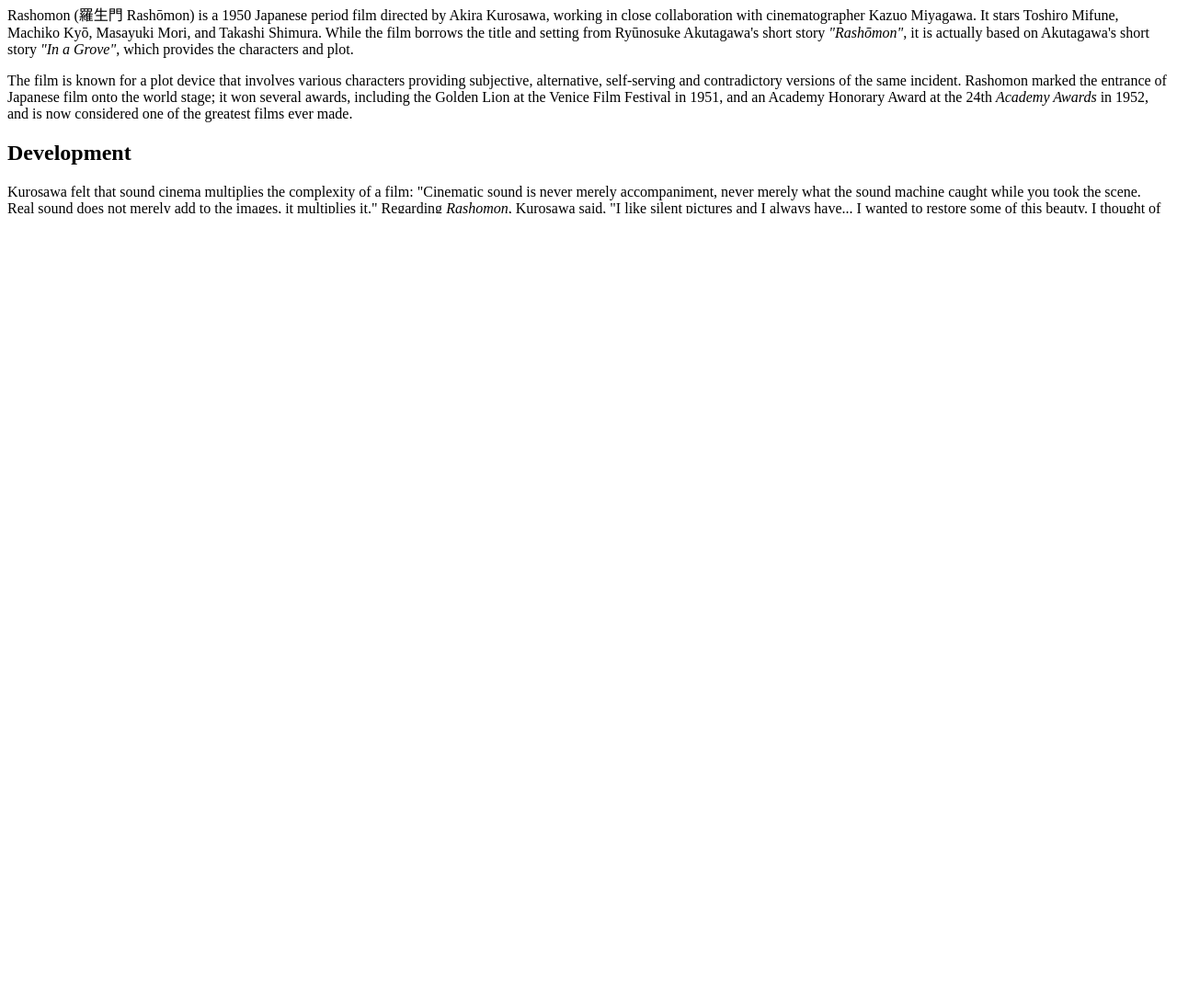
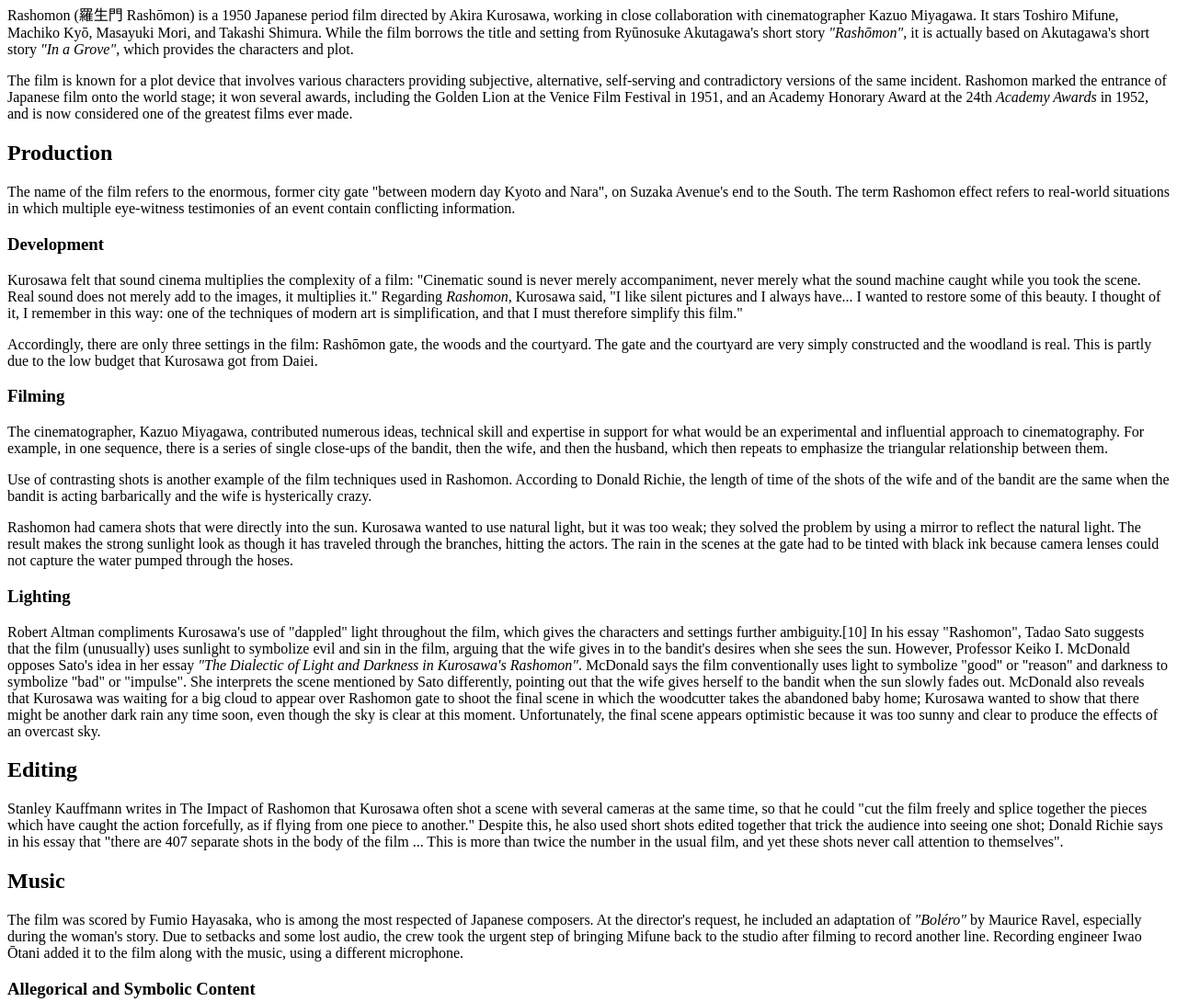
Before and after one commit to stephchergi/akira_kurosawa, a plain HTML site: page rashomon.html in a window 1280 px wide. Shown: the part 1547-2637 px from the top of the page at 92% size. Drawn offline with Linux system fonts and the light colour scheme.

Commit message:
Adds content. Organizes titles into heading 3s

```diff
--- a/rashomon.html
+++ b/rashomon.html
@@ -19,7 +19,11 @@
 The film is known for a plot device that involves various characters providing subjective, alternative, self-serving and contradictory versions of the same incident. Rashomon marked the entrance of Japanese film onto the world stage; it won several awards, including the Golden Lion at the Venice Film Festival in 1951, and an Academy Honorary Award at the 24th <cite>Academy Awards</cite> in 1952, and is now considered one of the greatest films ever made.
 </p>
 
-<h2>Development</h2>
+<h2>Production</h2>
+<p>
+The name of the film refers to the enormous, former city gate "between modern day Kyoto and Nara", on Suzaka Avenue's end to the South. The term Rashomon effect refers to real-world situations in which multiple eye-witness testimonies of an event contain conflicting information.
+</p>
+<h3>Development</h3>
 <p>
 Kurosawa felt that sound cinema multiplies the complexity of a film: "Cinematic sound is never merely accompaniment, never merely what the sound machine caught while you took the scene. Real sound does not merely add to the images, it multiplies it." Regarding <cite>Rashomon</cite>, Kurosawa said, "I like silent pictures and I always have... I wanted to restore some of this beauty. I thought of it, I remember in this way: one of the techniques of modern art is simplification, and that I must therefore simplify this film."
 </p>
@@ -27,18 +31,20 @@
 Accordingly, there are only three settings in the film: Rashōmon gate, the woods and the courtyard. The gate and the courtyard are very simply constructed and the woodland is real. This is partly due to the low budget that Kurosawa got from Daiei.
 </p>
 
-<h2>Filming</h2>
+<h3>Filming</h3>
 <p>
-The cinematographer, Kazuo Miyagawa, contributed numerous ideas, technical skill and expertise in support for what would be an experimental and influential approach to cinematography. For example, in one sequence, there is a series of single close-ups of the bandit, then the wife, and then the husband, which then repeats to emphasize the triangular relationship between them.[7]
-
-Use of contrasting shots is another example of the film techniques used in Rashomon. According to Donald Richie, the length of time of the shots of the wife and of the bandit are the same when the bandit is acting barbarically and the wife is hysterically crazy.[8]
-
+The cinematographer, Kazuo Miyagawa, contributed numerous ideas, technical skill and expertise in support for what would be an experimental and influential approach to cinematography. For example, in one sequence, there is a series of single close-ups of the bandit, then the wife, and then the husband, which then repeats to emphasize the triangular relationship between them.
+</p>
+<p>
+Use of contrasting shots is another example of the film techniques used in Rashomon. According to Donald Richie, the length of time of the shots of the wife and of the bandit are the same when the bandit is acting barbarically and the wife is hysterically crazy.
+</p>
+<p>
 Rashomon had camera shots that were directly into the sun. Kurosawa wanted to use natural light, but it was too weak; they solved the problem by using a mirror to reflect the natural light. The result makes the strong sunlight look as though it has traveled through the branches, hitting the actors. The rain in the scenes at the gate had to be tinted with black ink because camera lenses could not capture the water pumped through the hoses.
 </p>
 
-<h2>Lighting</h2>
+<h3>Lighting</h3>
 <p>
-Robert Altman compliments Kurosawa's use of "dappled" light throughout the film, which gives the characters and settings further ambiguity.[10] In his essay "Rashomon", Tadao Sato suggests that the film (unusually) uses sunlight to symbolize evil and sin in the film, arguing that the wife gives in to the bandit's desires when she sees the sun. However, Professor Keiko I. McDonald opposes Sato's idea in her essay "The Dialectic of Light and Darkness in Kurosawa's Rashomon". McDonald says the film conventionally uses light to symbolize "good" or "reason" and darkness to symbolize "bad" or "impulse". She interprets the scene mentioned by Sato differently, pointing out that the wife gives herself to the bandit when the sun slowly fades out. McDonald also reveals that Kurosawa was waiting for a big cloud to appear over Rashomon gate to shoot the final scene in which the woodcutter takes the abandoned baby home; Kurosawa wanted to show that there might be another dark rain any time soon, even though the sky is clear at this moment. Unfortunately, the final scene appears optimistic because it was too sunny and clear to produce the effects of an overcast sky.
+Robert Altman compliments Kurosawa's use of "dappled" light throughout the film, which gives the characters and settings further ambiguity.[10] In his essay "Rashomon", Tadao Sato suggests that the film (unusually) uses sunlight to symbolize evil and sin in the film, arguing that the wife gives in to the bandit's desires when she sees the sun. However, Professor Keiko I. McDonald opposes Sato's idea in her essay <cite>"The Dialectic of Light and Darkness in Kurosawa's Rashomon"</cite>. McDonald says the film conventionally uses light to symbolize "good" or "reason" and darkness to symbolize "bad" or "impulse". She interprets the scene mentioned by Sato differently, pointing out that the wife gives herself to the bandit when the sun slowly fades out. McDonald also reveals that Kurosawa was waiting for a big cloud to appear over Rashomon gate to shoot the final scene in which the woodcutter takes the abandoned baby home; Kurosawa wanted to show that there might be another dark rain any time soon, even though the sky is clear at this moment. Unfortunately, the final scene appears optimistic because it was too sunny and clear to produce the effects of an overcast sky.
 </p>
 
 <h2>Editing</h2>
@@ -53,7 +59,7 @@
 Due to setbacks and some lost audio, the crew took the urgent step of bringing Mifune back to the studio after filming to record another line. Recording engineer Iwao Ōtani added it to the film along with the music, using a different microphone.
 </p>
 
-<h2>Allegorical and Symbolic Content</h2>
+<h3>Allegorical and Symbolic Content</h3>
 <p>
 The film depicts the rape of a woman and the murder of her samurai husband through the widely differing accounts of four witnesses, including the bandit/rapist, the wife, the dead man (speaking through a medium), and lastly the woodcutter, the one witness that seems the most objective and least biased. The stories are mutually contradictory and even the final version can be seen as motivated by factors of ego and face. The actors kept approaching Kurosawa wanting to know the truth, and he claimed the point of the film was to be an exploration of multiple realities rather than an exposition of a particular truth. Later film and TV uses of the "Rashomon effect" focus on revealing "the truth" in a now conventional technique that presents the final version of a story as the truth, an approach that only matches Kurosawa's film on the surface.
 </p>
```
